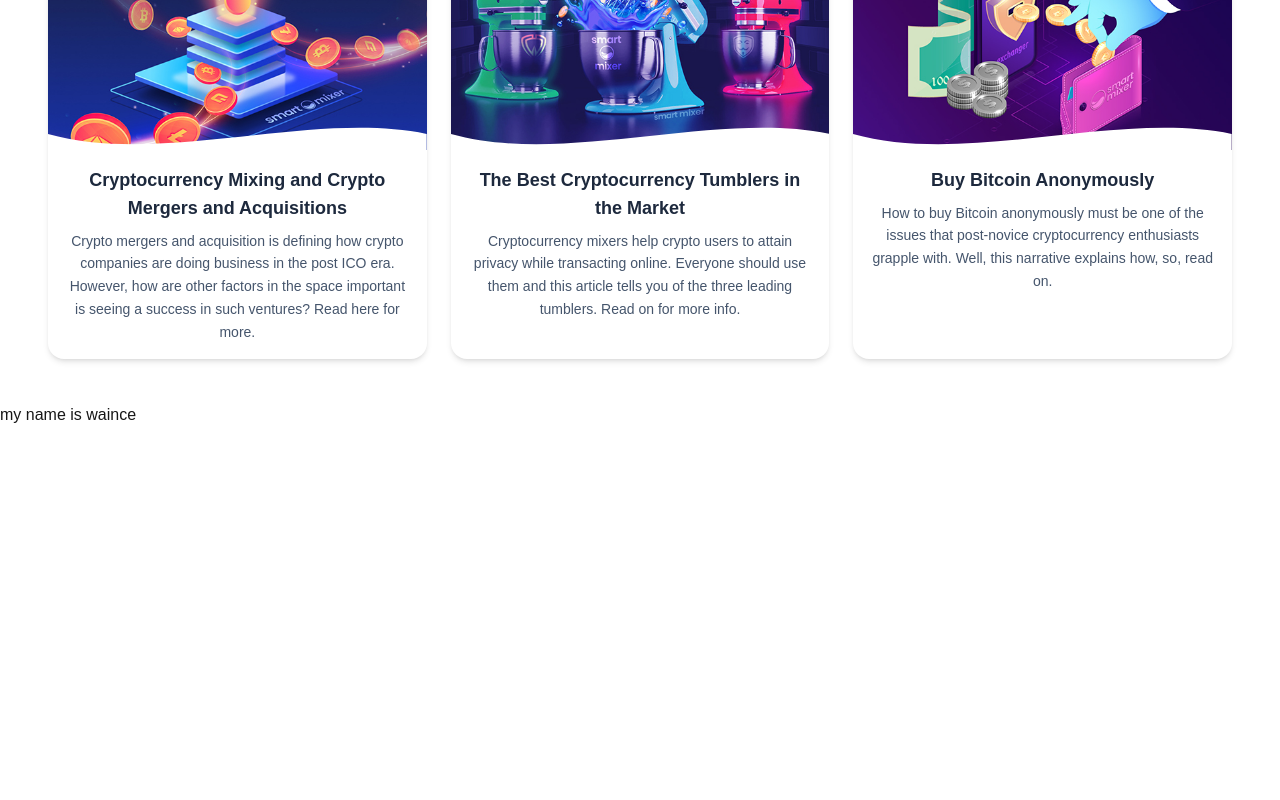
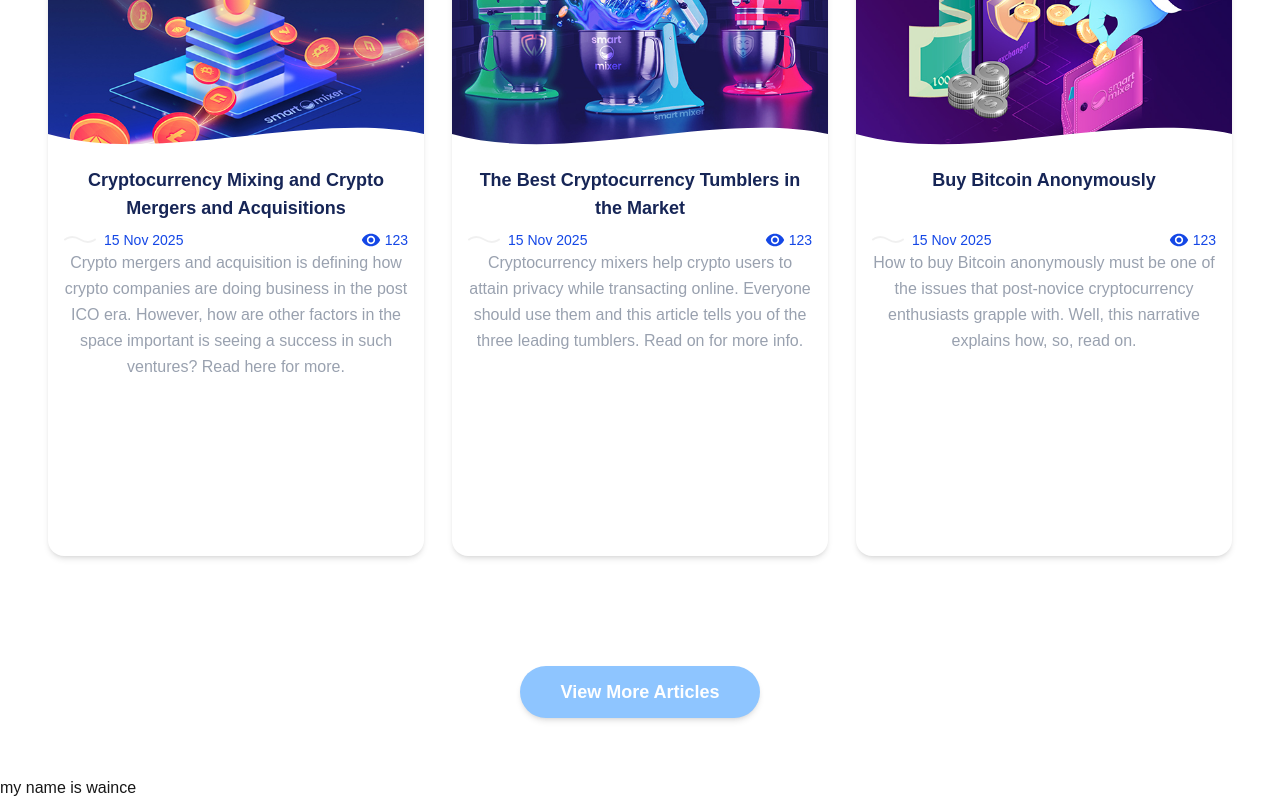
Before and after one commit to waince654/smart-mixer, a Next.js app: page / in a window 1280 px wide. Shown: the part 5394-6194 px from the top of the page. Before the commit the page ends 5821 px from the top, so only its background shows below. Built offline with nearby package versions, Linux system fonts and the light colour scheme.

Commit message:
add up to date section

```diff
--- a/src/app/component/hero/Up-todate.jsx
+++ b/src/app/component/hero/Up-todate.jsx
@@ -1,5 +1,6 @@
 import React from "react";
 import Image from "next/image";
+import { MdRemoveRedEye } from "react-icons/md";
 
 const Uptodate = () => {
   return (
@@ -16,27 +17,27 @@ const Uptodate = () => {
             />
           </div>
 
-              <div >
+          <div>
             <h3 className="text-blue-950 mt-6 font-sans-serif-25px text-xl sm:text-xl md:text-2xl lg:text-[30px] font-bold ">
               Be Smart and Stay up to Date
             </h3>
           </div>
         </div>
       </div>
-
+      {/* 3 boxes with its image and content */}
       <div>
-      <div className="w-full px-4 py-8">
+        <div className="w-full px-4 py-8 ">
           {/* Parent Container */}
-        <div className="flex flex-col md:flex-row gap-6 justify-center items-stretch">
+          <div className="flex flex-col md:flex-row gap-7 justify-center items-stretch ">
             {/* Box 1 */}
-          <div className="flex-1 bg-white rounded-2xl shadow-md overflow-hidden hover:shadow-lg transition-shadow duration-300">
-
+            <div className="flex-1 bg-white rounded-2xl shadow-md overflow-hidden hover:shadow-lg transition-shadow duration-300 pb-40">
               <div className="relative">
                 <img
                   src="/thumbnail.jpg"
                   alt="Scenario 1"
                   className="w-full h-56 object-cover"
                 />
+                      {/* for design below the image */}
                 <div className="absolute bottom-0 left-0 w-full overflow-hidden leading-none">
                   <svg
                     viewBox="0 0 500 50"
@@ -51,14 +52,33 @@ const Uptodate = () => {
                 </div>
               </div>
               <div className="p-4 text-center">
-              <h6 className="text-lg font-semibold text-slate-800 mb-2">
+                <h6 className="text-lg font-semibold text-blue-950 mb-2">
                   Cryptocurrency Mixing and Crypto Mergers and Acquisitions
                 </h6>
-              <p className="text-slate-600 text-sm leading-relaxed">
-                Crypto mergers and acquisition is defining how crypto companies
-                are doing business in the post ICO era. However, how are other
-                factors in the space important is seeing a success in such
-                ventures? Read here for more.
+                {/* date and eye icon */}
+                <div className="flex justify-between gap-2 flex-nowrap whitespace-nowrap">
+                  <a href="#" className="flex items-center gap-2 no-underline">
+                    <img
+                      src="/dateimg.svg"
+                      alt="date img"
+                      className="w-full h-auto object-cover opacity-600"
+                    />
+                    <span className="text-[11px] sm:text-sm leading-none text-blue-700">
+                      15 Nov 2025
+                    </span>
+                  </a>
+
+                  <span className="flex items-center gap-1 text-[11px] sm:text-sm leading-none text-blue-700">
+                    <MdRemoveRedEye className="w-4 h-4 sm:w-5 sm:h-5" />
+                    <span className="font-medium">123</span>
+                  </span>
+                </div>
+                {/* paragraph */}
+                <p className="text-gray-400 text-md leading-relaxed">
+                  Crypto mergers and acquisition is defining how crypto
+                  companies are doing business in the post ICO era. However, how
+                  are other factors in the space important is seeing a success
+                  in such ventures? Read here for more.
                 </p>
               </div>
             </div>
@@ -71,6 +91,7 @@ const Uptodate = () => {
                   alt="Scenario 2"
                   className="w-full h-56 object-cover"
                 />
+                      {/* for design below the image */}
                 <div className="absolute bottom-0 left-0 w-full overflow-hidden leading-none">
                   <svg
                     viewBox="0 0 500 50"
@@ -85,26 +106,46 @@ const Uptodate = () => {
                 </div>
               </div>
               <div className="p-4 text-center">
-              <h6 className="text-lg font-semibold text-slate-800 mb-2">
+                <h6 className="text-lg font-semibold text-blue-950 mb-2">
                   The Best Cryptocurrency Tumblers in the Market
                 </h6>
-              <p className="text-slate-600 text-sm leading-relaxed">
-                Cryptocurrency mixers help crypto users to attain privacy while
-                transacting online. Everyone should use them and this article
-                tells you of the three leading tumblers. Read on for more info.
+                {/* date and eye icon */}
+                <div className="flex justify-between gap-2 flex-nowrap whitespace-nowrap">
+                  <a href="#" className="flex items-center gap-2 no-underline">
+                    <img
+                      src="/dateimg.svg"
+                      alt="date img"
+                      className="w-full h-auto object-cover opacity-600"
+                    />
+                    <span className="text-[11px] sm:text-sm leading-none text-blue-700">
+                      15 Nov 2025
+                    </span>
+                  </a>
+
+                  <span className="flex items-center gap-1 text-[11px] sm:text-sm leading-none text-blue-700">
+                    <MdRemoveRedEye className="w-4 h-4 sm:w-5 sm:h-5" />
+                    <span className="font-medium">123</span>
+                  </span>
+                </div>
+                {/* paragraph */}
+                <p className="text-gray-400 text-md leading-relaxed">
+                  Cryptocurrency mixers help crypto users to attain privacy
+                  while transacting online. Everyone should use them and this
+                  article tells you of the three leading tumblers. Read on for
+                  more info.
                 </p>
               </div>
             </div>
 
             {/* Box 3 */}
-          <div className="flex-1 bg-white rounded-2xl shadow-md overflow-hidden hover:shadow-lg transition-shadow duration-300">
-
+            <div className="flex-1 bg-white rounded-2xl shadow-md  overflow-hidden hover:shadow-lg transition-shadow duration-300 ">
               <div className="relative">
                 <img
                   src="/how-buy.jpg"
                   alt="Scenario 3"
                   className="w-full h-56 object-cover"
                 />
+                {/* for design below the image */}
                 <div className="absolute bottom-0 left-0 w-full overflow-hidden leading-none">
                   <svg
                     viewBox="0 0 500 50"
@@ -119,19 +160,44 @@ const Uptodate = () => {
                 </div>
               </div>
               <div className="p-4 text-center">
-              <h6 className="text-lg font-semibold text-slate-800 mb-2">
-                Buy Bitcoin Anonymously
+                <h6 className="text-lg font-semibold  text-blue-950 mb-9">
+                  Buy Bitcoin Anonymously <br/>
                 </h6>
-              <p className="text-slate-600 text-sm leading-relaxed">
+                {/* date and eye icon */}
+                <div className="flex justify-between gap-2 flex-nowrap whitespace-nowrap">
+                  <a href="#" className="flex items-center gap-2 no-underline">
+                    <img
+                      src="/dateimg.svg"
+                      alt="date img"
+                      className="w-full h-auto object-cover opacity-600"
+                    />
+                    <span className="text-[11px] sm:text-sm leading-none text-blue-700">
+                      15 Nov 2025
+                    </span>
+                  </a>
+
+                  <span className="flex items-center gap-1 text-[11px] sm:text-sm leading-none text-blue-700">
+                    <MdRemoveRedEye className="w-4 h-4 sm:w-5 sm:h-5" />
+                    <span className="font-medium">123</span>
+                  </span>
+                </div>
+                {/* paragraph */}
+                <p className="text-gray-400  text-md leading-relaxed">
                   How to buy Bitcoin anonymously must be one of the issues that
-                post-novice cryptocurrency enthusiasts grapple with. Well, this
-                narrative explains how, so, read on.
+                  post-novice cryptocurrency enthusiasts grapple with. Well,
+                  this narrative explains how, so, read on.
                 </p>
               </div>
             </div>
           </div>
         </div>
       </div>
+      {/* view more articles button */}
+      <div className="flex justify-center mt-8 items-center min-h-[18vh]">
+        <button className="px-10 py-1 lg:py-3 text-lg font-semibold text-white bg-blue-300 rounded-4xl hover:bg-gray-500 transition-all duration-300 shadow-md active:scale-95 sm:px-10 sm:py-4">
+          View More Articles
+        </button>
+      </div>
     </>
   );
 };
```
Also changed, not shown: public/dateimg.svg (added), public/faqs.svg (added). Lines whose indentation alone changed are shown as unchanged.
